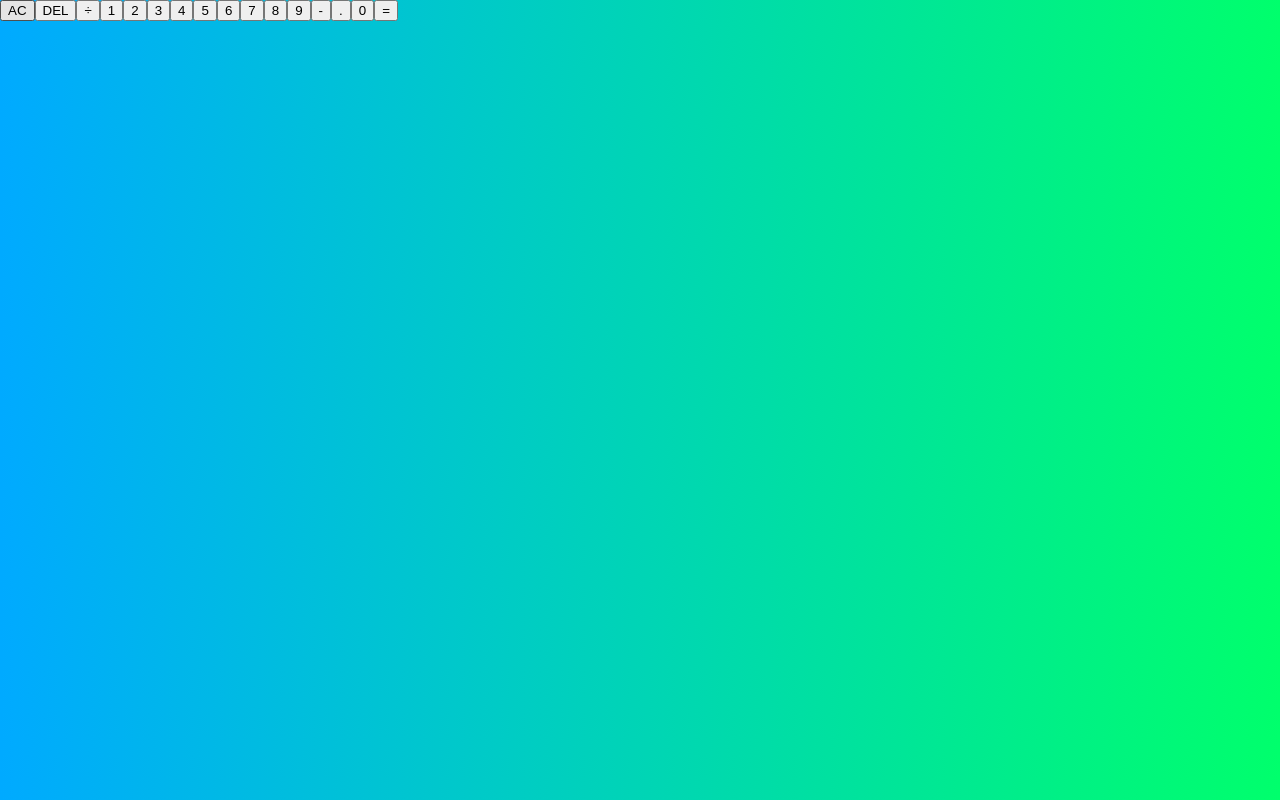
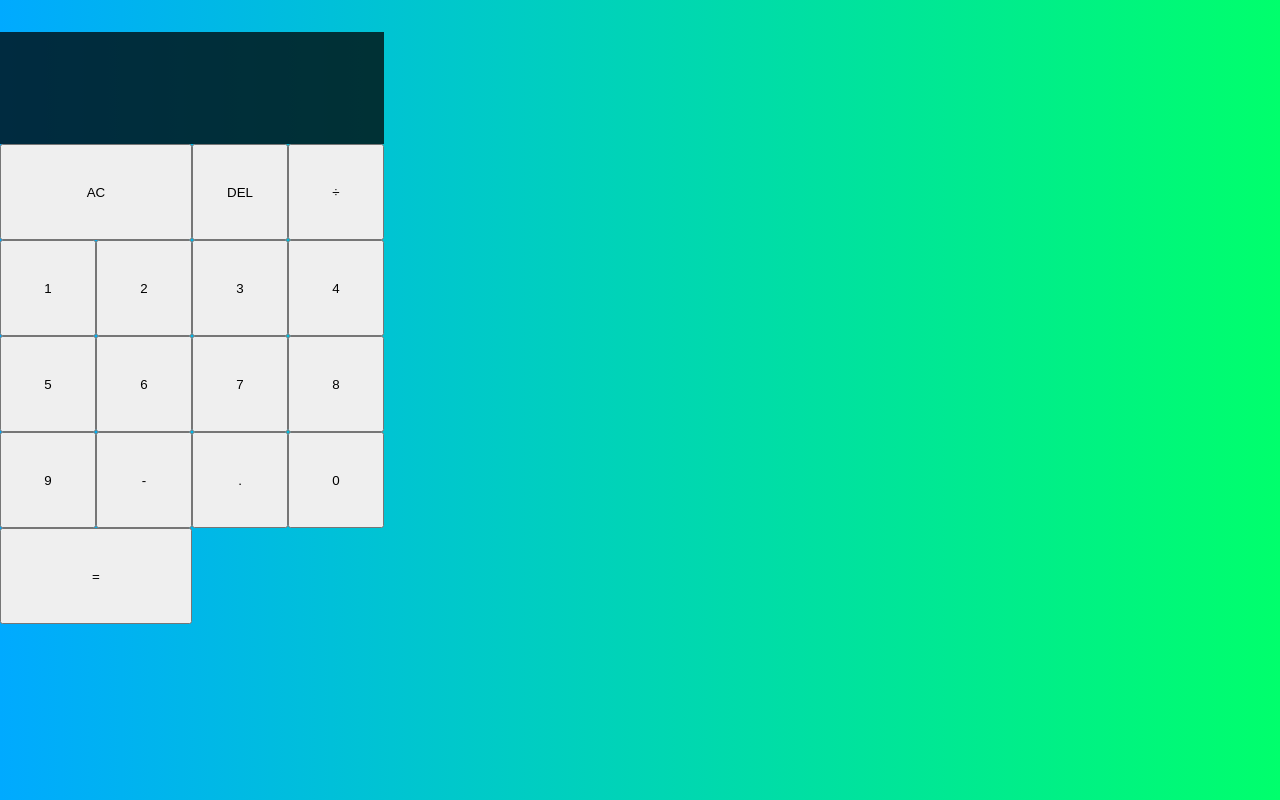
Before and after one commit to vicmazzola/react-calc-app, a React (Vite) app in the folder calculator/: page / in a window 1280 px wide. Built offline with nearby package versions, Linux system fonts and the light colour scheme.

Commit message:
add some basic style calculator

```diff
--- a/calculator/src/index.css
+++ b/calculator/src/index.css
@@ -6,3 +6,21 @@ body {
   margin: 0;
   background: linear-gradient(to right, #00AAFF, #00FF6C);
 }
+
+.calculator-grid {
+  display: grid;
+  margin-top: 2em;
+  grid-template-columns: repeat(4, 6em);
+  grid-template-rows: minmax(7rem, auto) repeat(5, 6rem);
+
+}
+
+.span-two {
+  grid-column: span 2;
+}
+
+.output {
+  grid-column: 1 / -1;
+  background-color: rgba(0, 0, 0, .75);
+  display: flex;
+}
```
